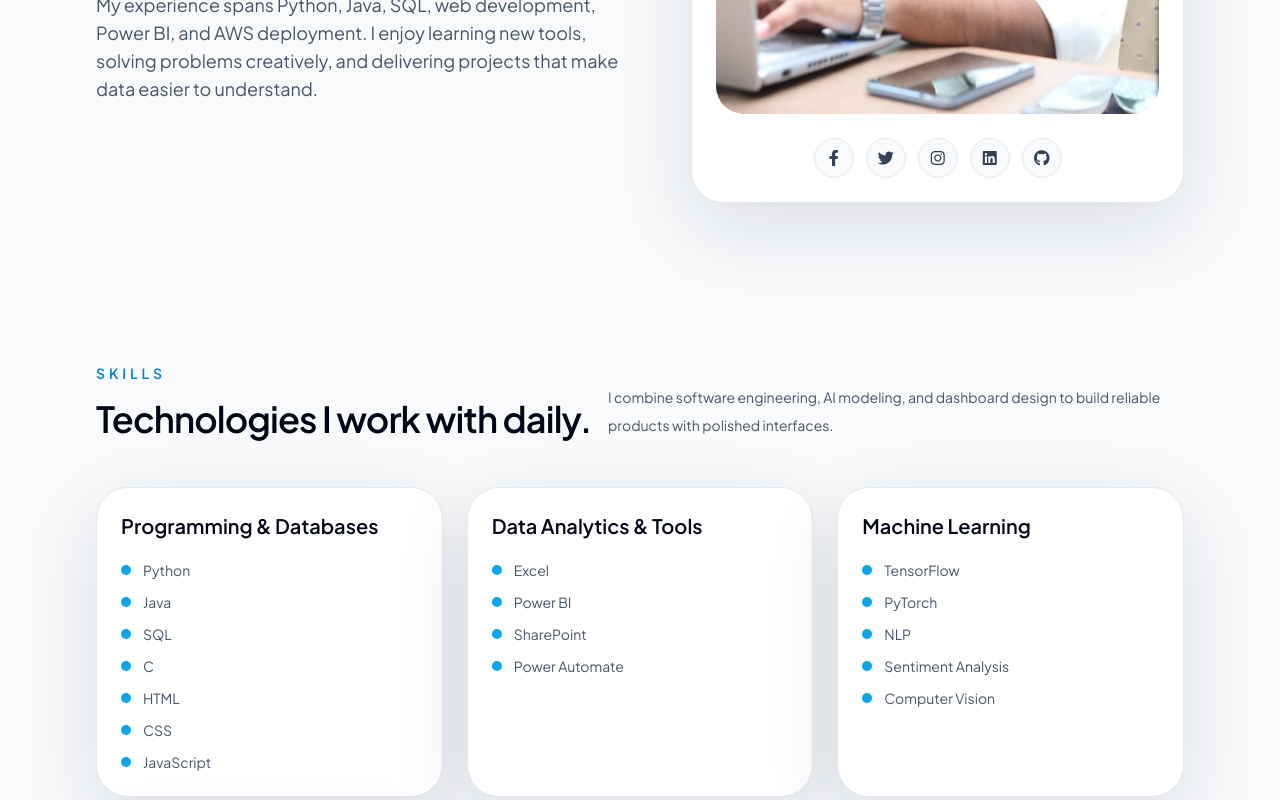
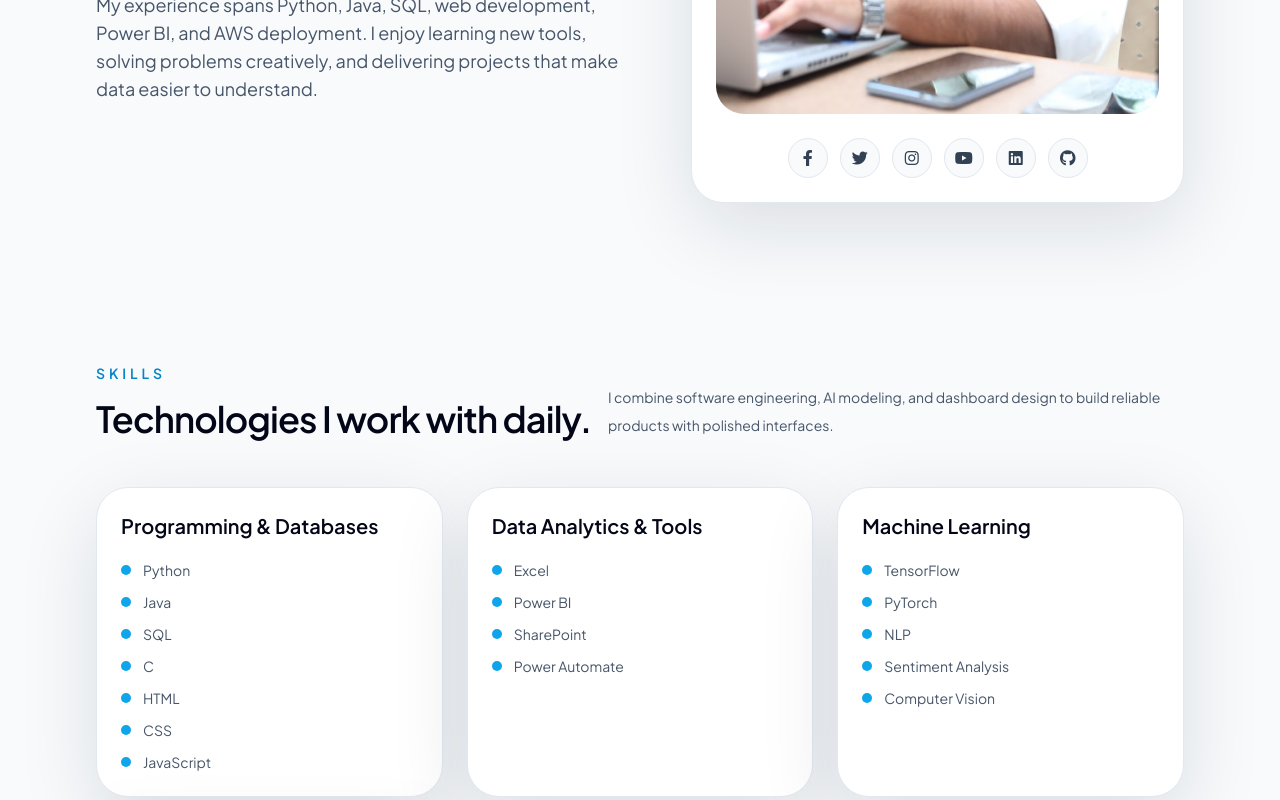
Before and after one commit to kesavakantipudi/KesavaKantipudi-portfolio, a React (Vite) app: page / in a window 1280 px wide. Shown: the part 1280-2080 px from the top of the page. Built offline with nearby package versions, Linux system fonts and the light colour scheme; the HTML template or start-up script is replaced by a standard one.

Commit message:
Add YouTube social link

```diff
--- a/src/App.jsx
+++ b/src/App.jsx
@@ -16,6 +16,7 @@ const socialLinks = [
   { icon: 'fa-facebook-f', url: 'https://www.facebook.com/profile.php?id=100084996735613', label: 'Facebook' },
   { icon: 'fa-twitter', url: 'https://x.com/Kesava_choudary', label: 'Twitter' },
   { icon: 'fa-instagram', url: 'https://www.instagram.com/tech_with_kesava/', label: 'Instagram' },
+  { icon: 'fa-youtube', url: 'https://www.youtube.com/@Tech_With_Kesava', label: 'YouTube' },
   { icon: 'fa-linkedin', url: 'https://www.linkedin.com/in/kesava-kantipudi-00550a291/', label: 'LinkedIn' },
   { icon: 'fa-github', url: 'https://github.com/kesavakantipudi/', label: 'GitHub' }
 ];
```
